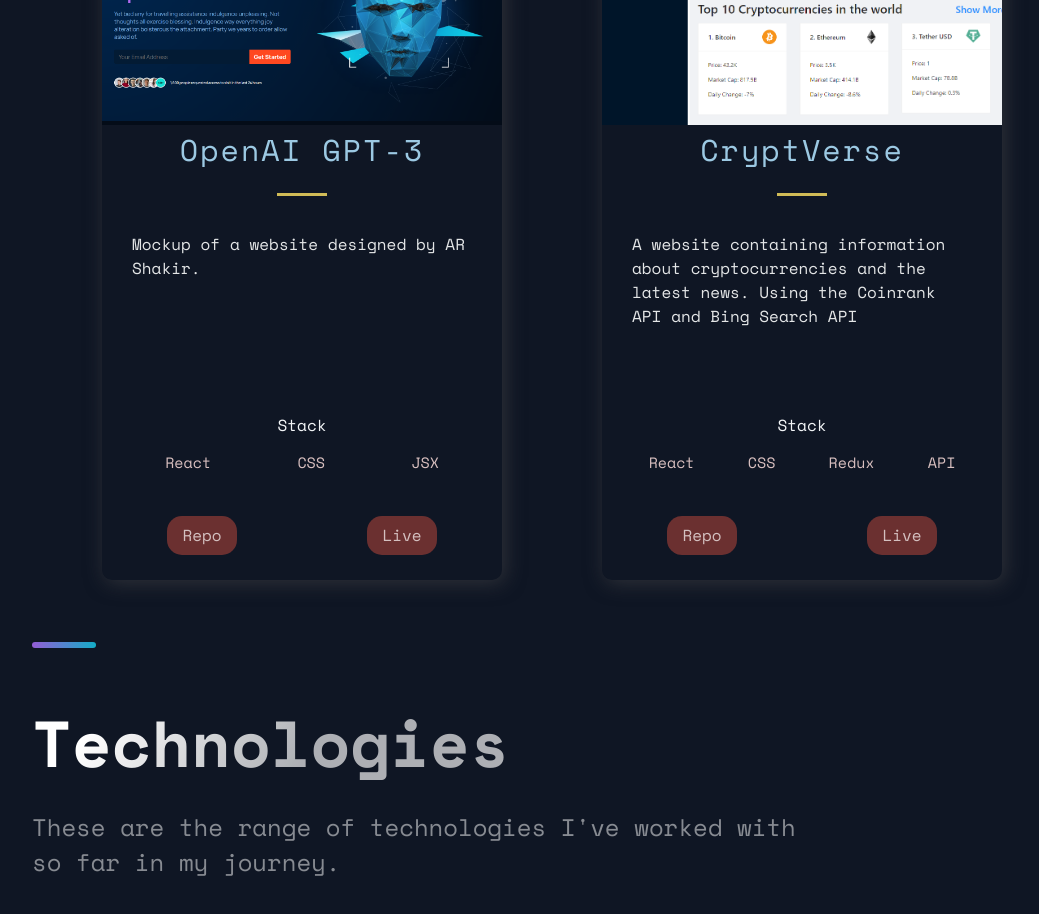
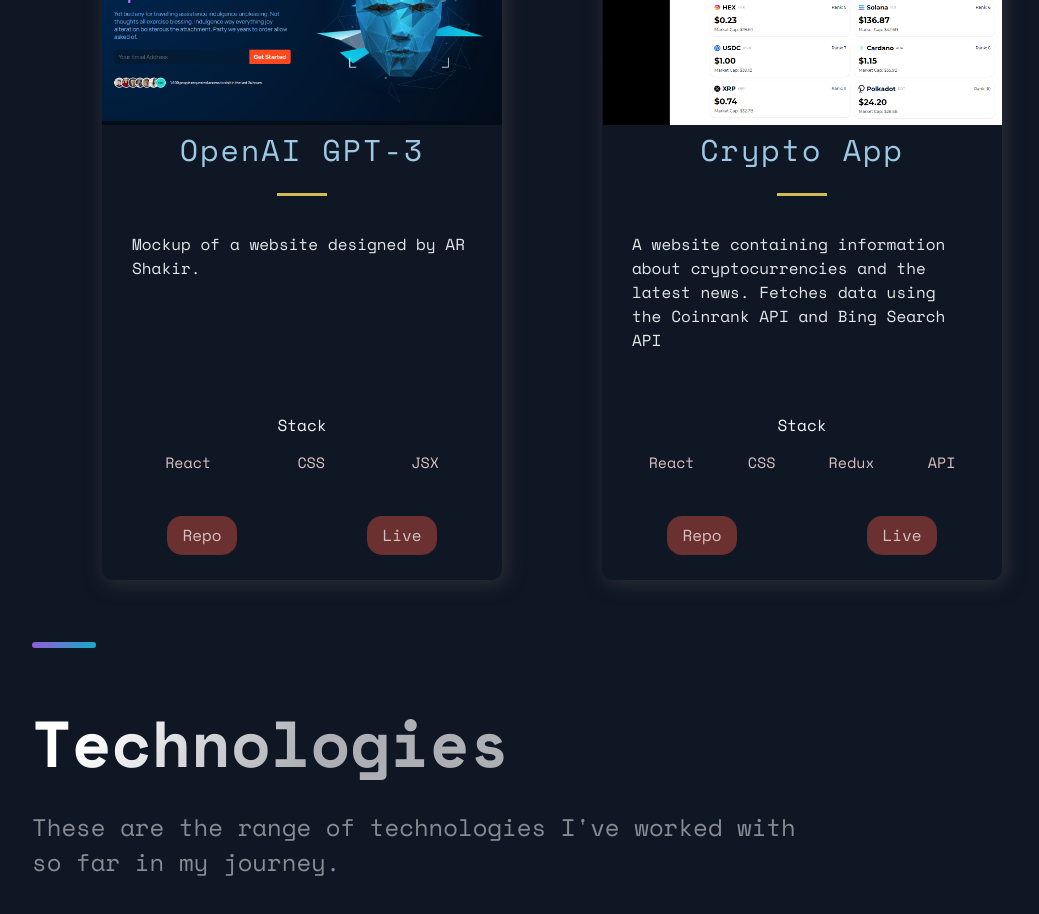
Before and after one commit to bycho91/portfolio-v2, a Next.js app: page / in a window 1280 px wide. Shown: the part 1720-2634 px from the top of the page, without its empty margins (88-1127 px from the left). Built offline with nearby package versions, Linux system fonts and the light colour scheme.

Commit message:
updated Crypto App project

```diff
--- a/src/constants/constants.js
+++ b/src/constants/constants.js
@@ -29,13 +29,13 @@
     id: 2,
   },
   {
-    title: "CryptVerse",
+    title: "Crypto App",
     description:
-      "A website containing information about cryptocurrencies and the latest news. Using the Coinrank API and Bing Search API",
+      "A website containing information about cryptocurrencies and the latest news. Fetches data using the Coinrank API and Bing Search API",
     image: "/images/crypto.png",
     tags: ["React", "CSS", "Redux", "API"],
-    source: "https://github.com/bycho91/cryptverse",
-    visit: "http://cryptverse.xyz",
+    source: "https://github.com/bycho91/crypto-v2",
+    visit: "http://bencryptoverse.netlify.app",
     id: 3,
   },
 ];
```
Also changed, not shown: public/images/crypto.png.
